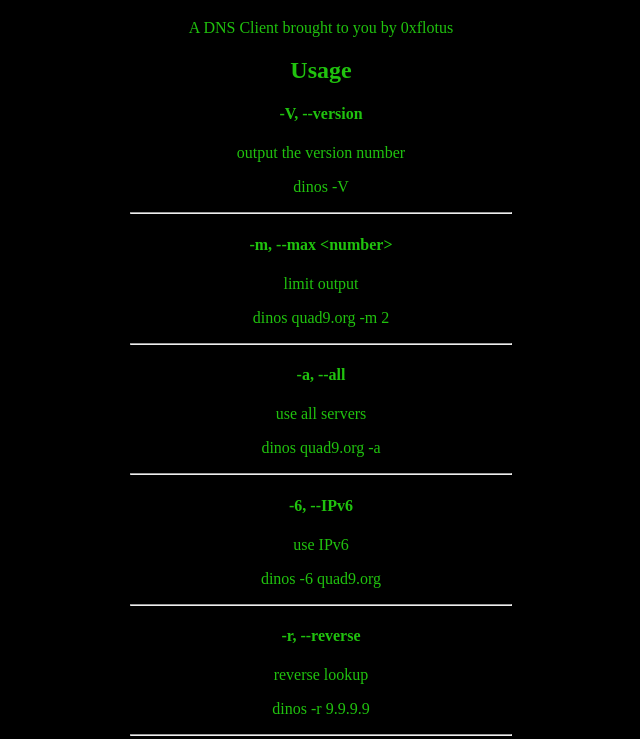
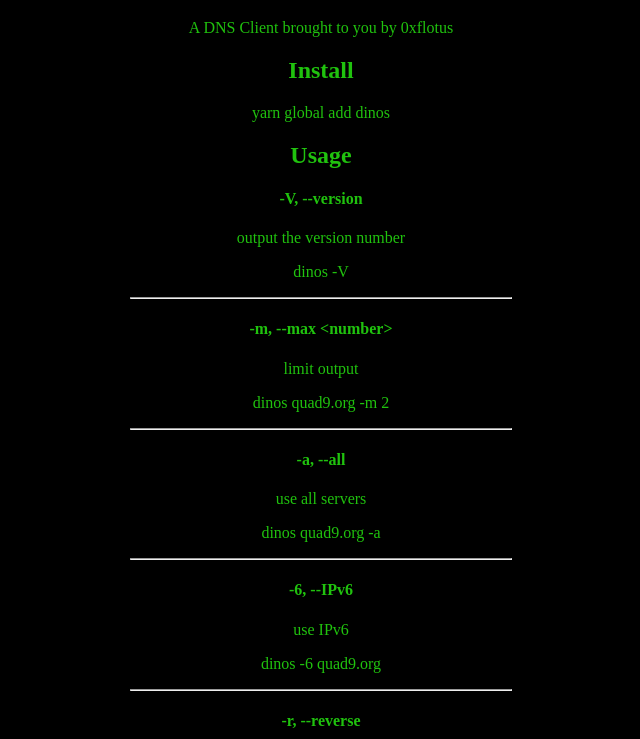
Before and after one commit to 0xflotus/dinos, a website: page docs/index.html in a window 1280 px wide. Shown: the part 61-800 px from the top of the page, without its empty margins (319-959 px from the left). Drawn offline with Linux system fonts and the light colour scheme.

Commit message:
added install

```diff
--- a/docs/index.html
+++ b/docs/index.html
@@ -2,11 +2,15 @@
 <html>
   <head>
     <title>Dinos</title>
-        <link rel="stylesheet" type="text/css" href="style.css">
+    <link rel="stylesheet" type="text/css" href="style.css" />
   </head>
   <body>
     <h1>δεινός</h1>
     <p class="title">A DNS Client brought to you by 0xflotus</p>
+    <h2 class="install">Install</h2>
+    <div class="yarn_install">
+      <p>yarn global add dinos</p>
+    </div>
     <h2 class="usage">Usage</h2>
     <script src="commands.js"></script>
   </body>
```
Lines whose indentation alone changed are shown as unchanged.
